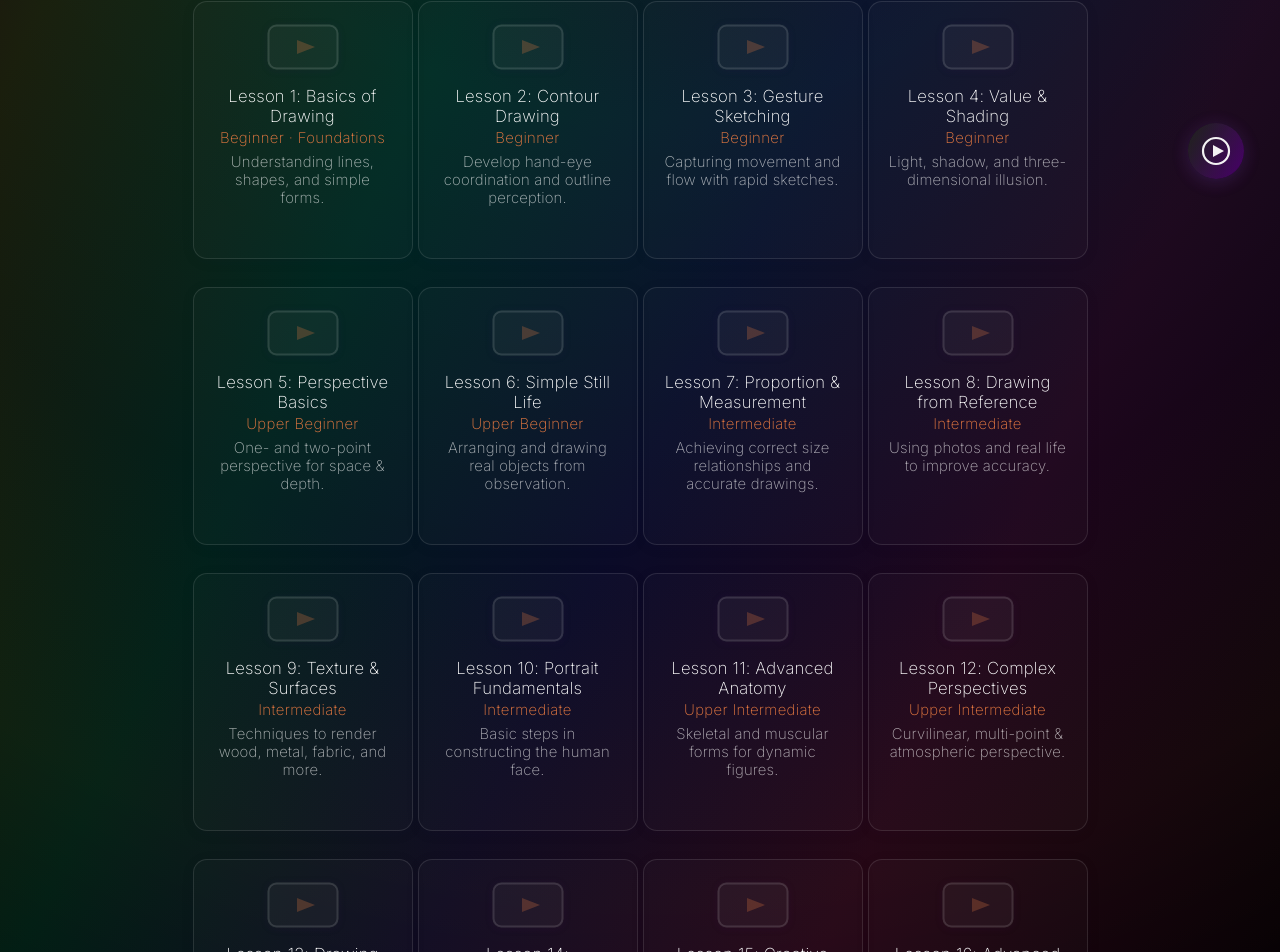
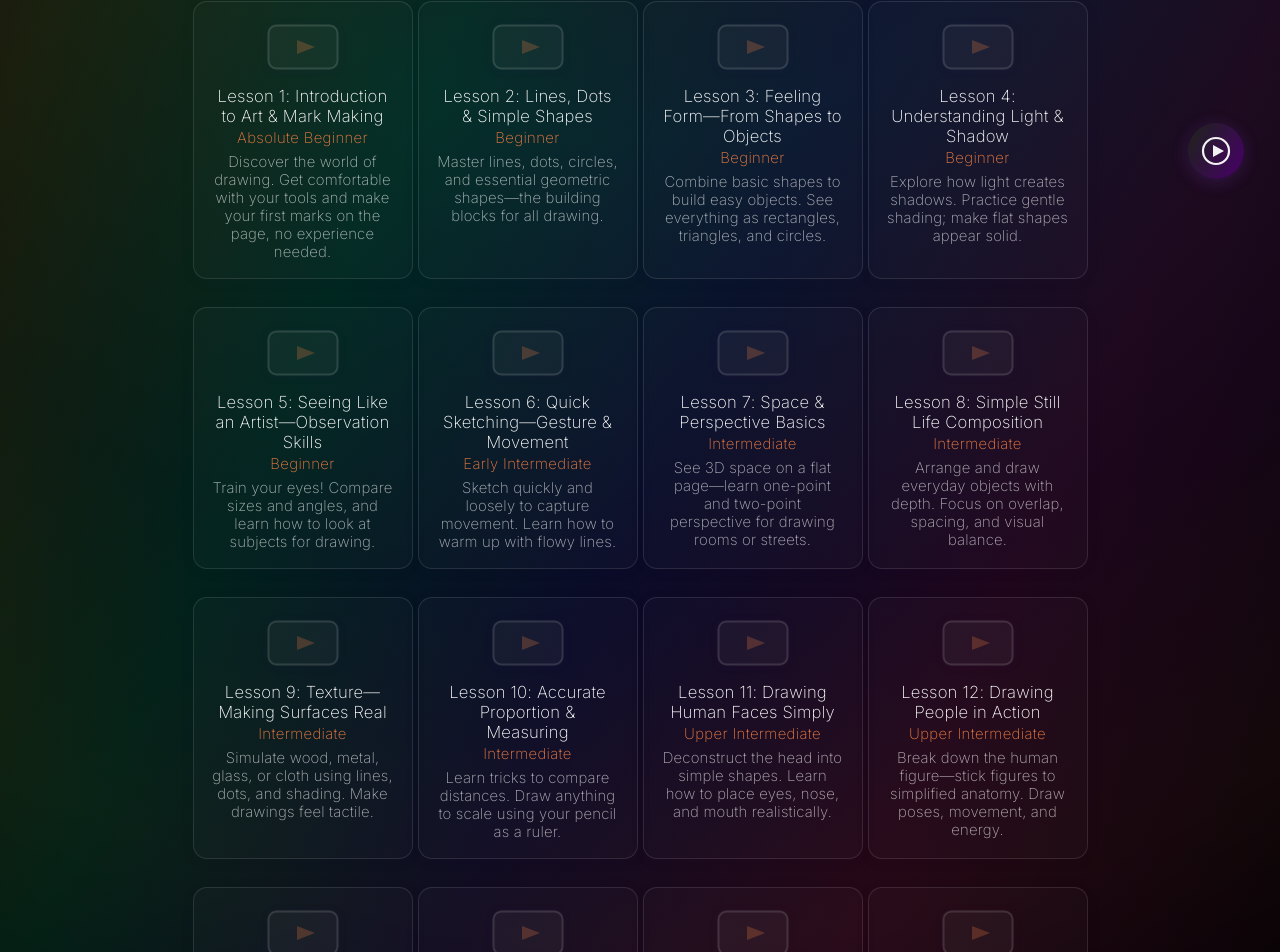
Before and after one commit to Workflow-Manager-admin/arteclipse-27298-9065a63c, a React (Create React App) app in the folder arteclipse/: page /lessons in a window 1280 px wide. Shown: the part 583-1535 px from the top of the page. Built offline with nearby package versions, Linux system fonts and the light colour scheme; the HTML template or start-up script is replaced by a standard one.

Commit message:
Auto-commit: Changes as of 2025-05-29T12:20:40.176784+00:00

```diff
--- a/arteclipse/src/views/Lessons.js
+++ b/arteclipse/src/views/Lessons.js
@@ -7,84 +7,84 @@ import "../components/FloatingActionButton.css";
  */
 const lessons = [
   {
-    title: "Lesson 1: Basics of Drawing",
-    level: "Beginner · Foundations",
-    desc: "Understanding lines, shapes, and simple forms.",
+    title: "Lesson 1: Introduction to Art & Mark Making",
+    level: "Absolute Beginner",
+    desc: "Discover the world of drawing. Get comfortable with your tools and make your first marks on the page, no experience needed.",
   },
   {
-    title: "Lesson 2: Contour Drawing",
+    title: "Lesson 2: Lines, Dots & Simple Shapes",
     level: "Beginner",
-    desc: "Develop hand-eye coordination and outline perception.",
+    desc: "Master lines, dots, circles, and essential geometric shapes—the building blocks for all drawing.",
   },
   {
-    title: "Lesson 3: Gesture Sketching",
+    title: "Lesson 3: Feeling Form—From Shapes to Objects",
     level: "Beginner",
-    desc: "Capturing movement and flow with rapid sketches.",
+    desc: "Combine basic shapes to build easy objects. See everything as rectangles, triangles, and circles.",
   },
   {
-    title: "Lesson 4: Value & Shading",
+    title: "Lesson 4: Understanding Light & Shadow",
     level: "Beginner",
-    desc: "Light, shadow, and three-dimensional illusion.",
+    desc: "Explore how light creates shadows. Practice gentle shading; make flat shapes appear solid.",
   },
   {
-    title: "Lesson 5: Perspective Basics",
-    level: "Upper Beginner",
-    desc: "One- and two-point perspective for space & depth.",
+    title: "Lesson 5: Seeing Like an Artist—Observation Skills",
+    level: "Beginner",
+    desc: "Train your eyes! Compare sizes and angles, and learn how to look at subjects for drawing.",
   },
   {
-    title: "Lesson 6: Simple Still Life",
-    level: "Upper Beginner",
-    desc: "Arranging and drawing real objects from observation.",
+    title: "Lesson 6: Quick Sketching—Gesture & Movement",
+    level: "Early Intermediate",
+    desc: "Sketch quickly and loosely to capture movement. Learn how to warm up with flowy lines.",
   },
   {
-    title: "Lesson 7: Proportion & Measurement",
+    title: "Lesson 7: Space & Perspective Basics",
     level: "Intermediate",
-    desc: "Achieving correct size relationships and accurate drawings.",
+    desc: "See 3D space on a flat page—learn one-point and two-point perspective for drawing rooms or streets.",
   },
   {
-    title: "Lesson 8: Drawing from Reference",
+    title: "Lesson 8: Simple Still Life Composition",
     level: "Intermediate",
-    desc: "Using photos and real life to improve accuracy.",
+    desc: "Arrange and draw everyday objects with depth. Focus on overlap, spacing, and visual balance.",
   },
   {
-    title: "Lesson 9: Texture & Surfaces",
+    title: "Lesson 9: Texture—Making Surfaces Real",
     level: "Intermediate",
-    desc: "Techniques to render wood, metal, fabric, and more.",
+    desc: "Simulate wood, metal, glass, or cloth using lines, dots, and shading. Make drawings feel tactile.",
   },
   {
-    title: "Lesson 10: Portrait Fundamentals",
+    title: "Lesson 10: Accurate Proportion & Measuring",
     level: "Intermediate",
-    desc: "Basic steps in constructing the human face.",
+    desc: "Learn tricks to compare distances. Draw anything to scale using your pencil as a ruler.",
   },
   {
-    title: "Lesson 11: Advanced Anatomy",
+    title: "Lesson 11: Drawing Human Faces Simply",
     level: "Upper Intermediate",
-    desc: "Skeletal and muscular forms for dynamic figures.",
+    desc: "Deconstruct the head into simple shapes. Learn how to place eyes, nose, and mouth realistically.",
   },
   {
-    title: "Lesson 12: Complex Perspectives",
+    title: "Lesson 12: Drawing People in Action",
     level: "Upper Intermediate",
-    desc: "Curvilinear, multi-point & atmospheric perspective.",
+    desc: "Break down the human figure—stick figures to simplified anatomy. Draw poses, movement, and energy.",
   },
   {
-    title: "Lesson 13: Drawing from Imagination",
+    title: "Lesson 13: Imagination Sketching—From Idea to Image",
     level: "Advanced",
-    desc: "Visualizing and creating original scenes.",
+    desc: "Turn imagination into clear drawings! Visualize objects and scenes before you put pencil to paper.",
   },
   {
-    title: "Lesson 14: Composition & Design",
+    title: "Lesson 14: Composition, Balance & Focus",
     level: "Advanced",
-    desc: "Arranging visual elements for balance and focus.",
+    desc: "Compose dynamic drawings. Guide the viewer’s eye, balance strong and calm areas in your art.",
   },
   {
-    title: "Lesson 15: Creative Illustration",
+    title: "Lesson 15: Storytelling Through Art",
     level: "Advanced",
-    desc: "Building stories, characters, and mood in your art.",
+    desc: "Illustrate a mood or story using character, setting, and symbolism. Combine all your skills for expressive results.",
   },
   {
-    title: "Lesson 16: Advanced Illustration",
+    title: "Lesson 16: Exploring Digital Drawing Tools",
     level: "Expert",
-    desc: "Mastering execution: complex scenes, polish, and personal style.",
+    desc: "Move from paper to tablet. Learn digital painting basics and how to leverage technology in your creative workflow.",
   }
 ];
 
```
Also changed, not shown: 2 other files (tests, documents, lock files or other folders).
